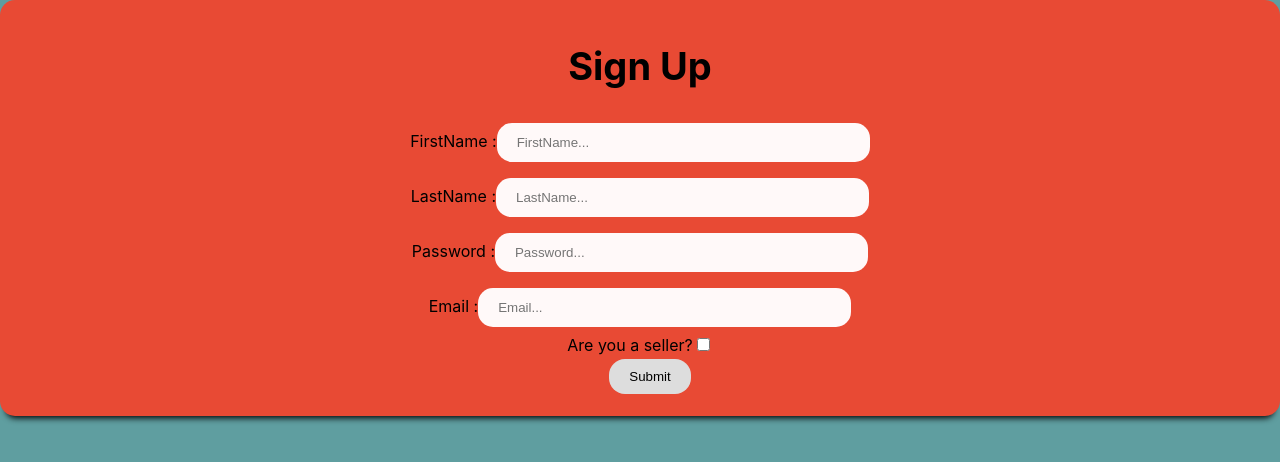
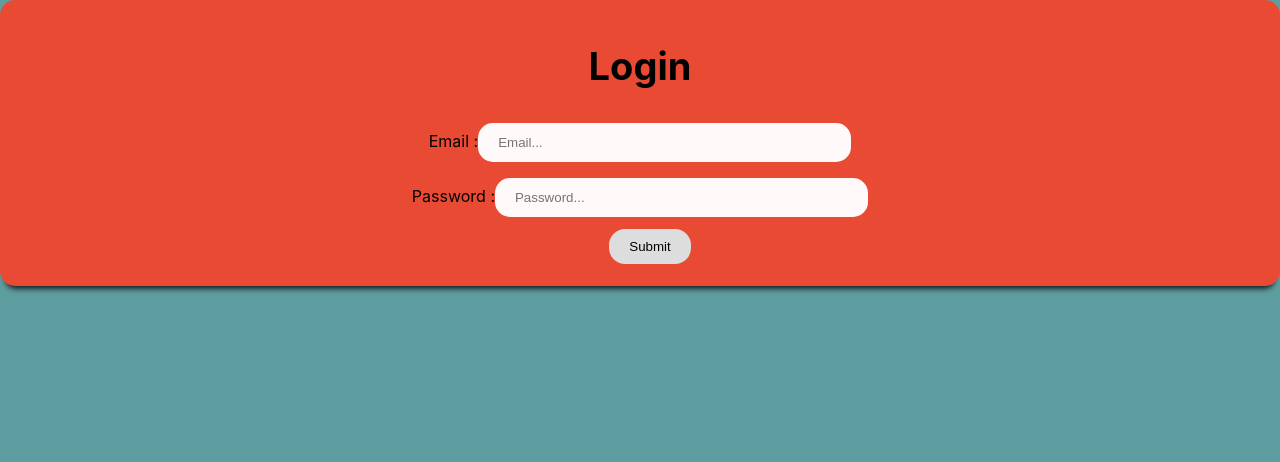
Before and after one commit to gsauce7/front-end-2, a React (Create React App) app in the folder african-marketplace/: page / in a window 1280 px wide. Shown: the top 462 px of the page. Built offline with nearby package versions, Linux system fonts and the light colour scheme.

Commit message:
login page

```diff
--- a/african-marketplace/src/App.js
+++ b/african-marketplace/src/App.js
@@ -1,11 +1,11 @@
-import logo from './logo.svg';
 import './App.css';
-import Form from './components/signup';
+import SignUpForm from './components/signup';
+import Login from './components/login'
 
 function App() {
   return (
     <div className="App">
-      <Form />
+      <Login />
     </div>
   );
 }
--- /dev/null
+++ b/african-marketplace/src/components/login.js
@@ -0,0 +1,62 @@
+import React, { Component } from 'react'
+
+class Login extends Component {
+    constructor(props) {
+        super(props)
+
+        this.state = {
+            password: "",
+            email: "",
+        }
+        this.handleSubmit=this.handleSubmit.bind(this)
+    }
+
+    passwordhandler = (event) => {
+        this.setState({
+            password: event.target.value
+        })
+    }
+
+    emailhandler = (event) => {
+        this.setState({
+            email: event.target.value
+    })
+    }
+
+    handleSubmit = (event) => {
+        console.log(this.state);
+        this.setState({
+            password: '',
+            email: '',
+        })
+        event.preventDefault()
+
+    }
+
+    render() {
+        return (
+            <div>
+                <form onSubmit={this.handleSubmit} className="container">
+                <h1>Login</h1>
+                    <label>Email :</label>
+                    <input
+                        type="text"
+                        value={this.state.email}
+                        onChange={this.emailhandler}
+                        placeholder="Email..." />
+                    <br />
+                    <label>Password :</label>
+                    <input
+                        type="password"
+                        value={this.state.password}
+                        onChange={this.passwordhandler}
+                        placeholder="Password..." />
+                    <br />
+                    <input type="submit" value="Submit" />
+                </form>
+            </div>
+        )
+    }
+}
+
+export default Login
--- a/african-marketplace/src/components/signup.js
+++ b/african-marketplace/src/components/signup.js
@@ -3,7 +3,7 @@ import "./signupForm.css"
 
 
 
-class Form extends Component {
+class SignUpForm extends Component {
     constructor(props) {
         super(props)
 
@@ -114,4 +114,4 @@ class Form extends Component {
     }
 }
 
-export default Form
+export default SignUpForm
```
